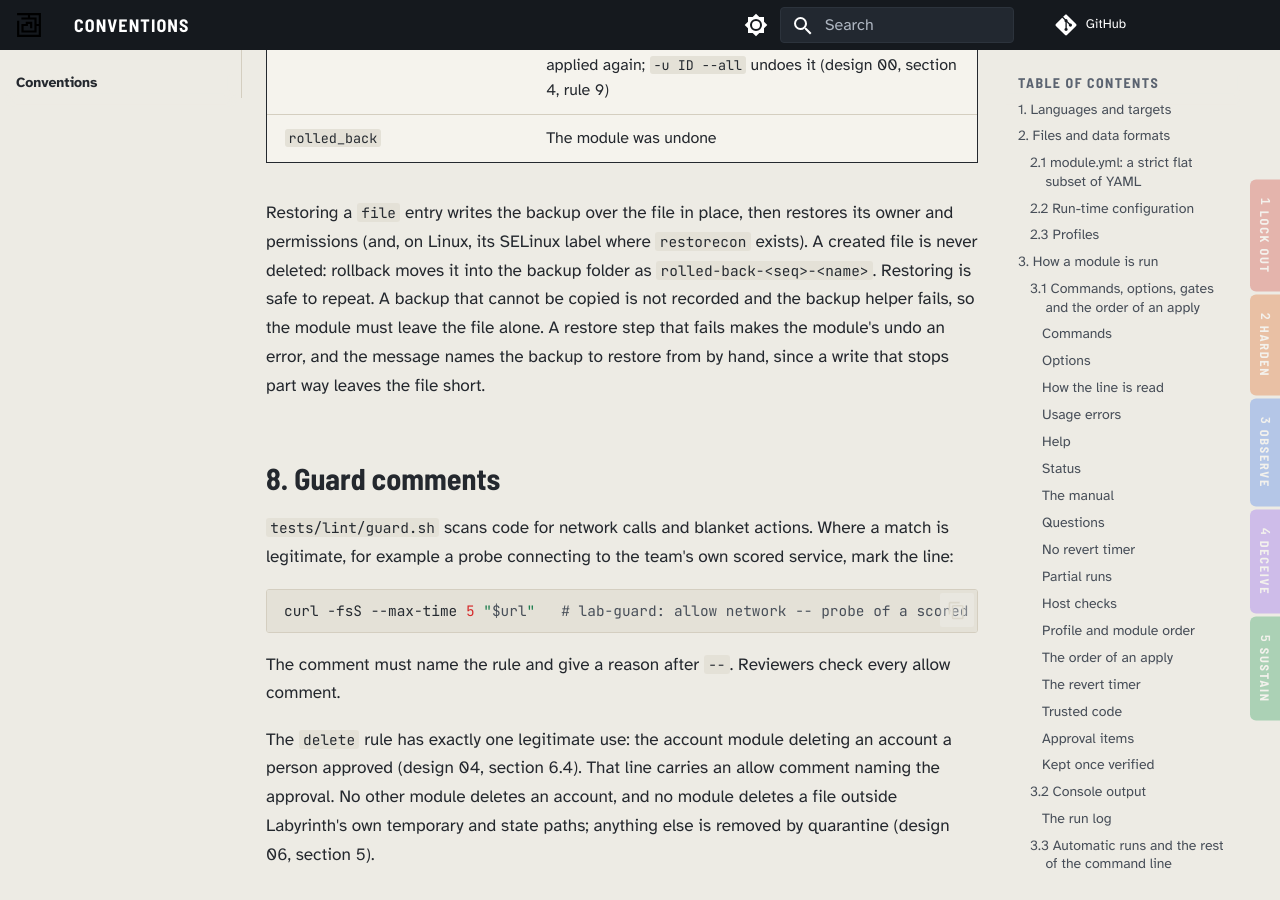
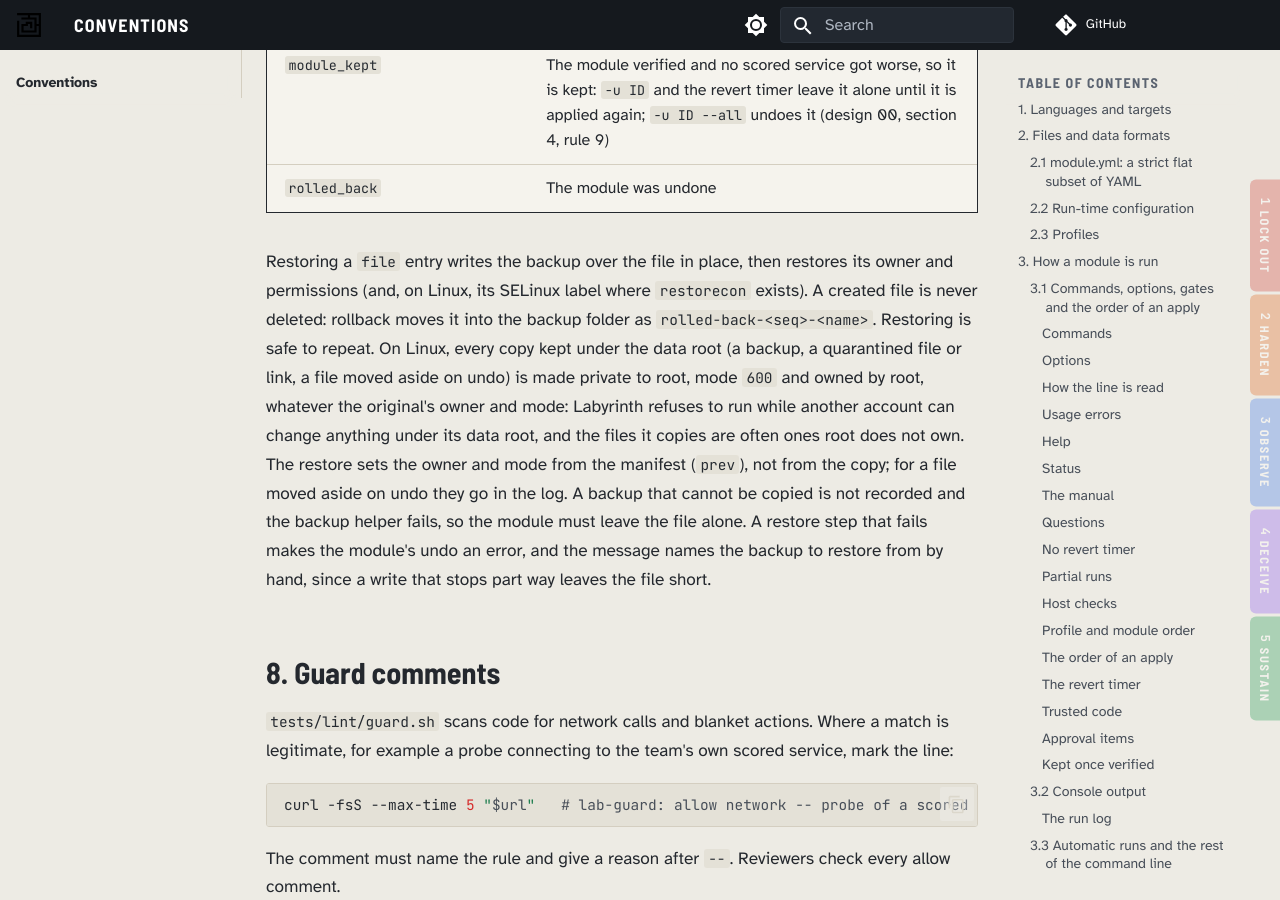
Before and after one commit to dotnetdork/Labyrinth, an MkDocs documentation site: the page built from docs/Conventions.md, in a window 1280 px wide and 900 px high, scrolled down 40660 px. Built offline with MkDocs 1.6.1 and Material for MkDocs 9.7.7, drawn with Linux system fonts in a browser that asks for light colours; comment, search, counter and statistics services are not loaded; some of the changed text lies outside the part shown.

Commit message:
Keep backup and quarantine copies private to root on Linux
Copies under the data root kept the original file's owner and mode, so
the trusted-folder check then refused every command, the revert timer's
undo included. They are now mode 600 and root's; the restore sets the
owner and mode from the manifest.

Part of #165

```diff
--- a/docs/Conventions.md
+++ b/docs/Conventions.md
@@ -551,7 +551,7 @@ The manifest is `<state>/runs/<run>/manifest.jsonl`, one JSON object per line, e
 | `timer_extended` | `laby --extend ID` added one timer length to the run's revert timer (empty `module`); its `note` is `added N minutes; now fires <UTC time>`. Nothing to undo. The warning before the undo (section 3.1) adds no action: it is recorded in the run log only |
 | `run_start`, `breakglass_verified`, `run_kept`, `run_rolled_back` | The run itself (empty `module`). `breakglass_verified` records the operator's confirmation, not a proof; its `note` is the console session found for the account (`console session <id>`), `no console session found`, `console sessions could not be listed`, or `confirmed earlier`. The name stays as it is so older manifests read the same |
 | `apply_start` | A module's `apply` is about to run; `-u ID` undoes every module with one, except one kept once verified (`module_kept`) |
-| `file` | A file is about to change; `backup` holds its copy, `<backup>/<run>/<module>/<seq>-<name>` |
+| `file` | A file is about to change; `backup` holds its copy, `<backup>/<run>/<module>/<seq>-<name>`. On Linux, `prev` holds the file's owner and mode, `<uid>:<gid> <mode>` |
 | `file_created` | A file that did not exist is about to be created |
 | `firewall_snapshot` | The firewall adapter saved the ruleset; `target` is the backend and `backup` the snapshot folder. Rollback restores it (design 01, section 5) |
 | `firewall_allow`, `firewall_default_deny` | The firewall adapter is about to add an allow, or set the inbound default to deny; undone by the snapshot |
@@ -563,7 +563,7 @@ The manifest is `<state>/runs/<run>/manifest.jsonl`, one JSON object per line, e
 | `module_kept` | The module verified and no scored service got worse, so it is kept: `-u ID` and the revert timer leave it alone until it is applied again; `-u ID --all` undoes it (design 00, section 4, rule 9) |
 | `rolled_back` | The module was undone |
 
-Restoring a `file` entry writes the backup over the file in place, then restores its owner and permissions (and, on Linux, its SELinux label where `restorecon` exists). A created file is never deleted: rollback moves it into the backup folder as `rolled-back-<seq>-<name>`. Restoring is safe to repeat. A backup that cannot be copied is not recorded and the backup helper fails, so the module must leave the file alone. A restore step that fails makes the module's undo an error, and the message names the backup to restore from by hand, since a write that stops part way leaves the file short.
+Restoring a `file` entry writes the backup over the file in place, then restores its owner and permissions (and, on Linux, its SELinux label where `restorecon` exists). A created file is never deleted: rollback moves it into the backup folder as `rolled-back-<seq>-<name>`. Restoring is safe to repeat. On Linux, every copy kept under the data root (a backup, a quarantined file or link, a file moved aside on undo) is made private to root, mode `600` and owned by root, whatever the original's owner and mode: Labyrinth refuses to run while another account can change anything under its data root, and the files it copies are often ones root does not own. The restore sets the owner and mode from the manifest (`prev`), not from the copy; for a file moved aside on undo they go in the log. A backup that cannot be copied is not recorded and the backup helper fails, so the module must leave the file alone. A restore step that fails makes the module's undo an error, and the message names the backup to restore from by hand, since a write that stops part way leaves the file short.
 
 ## 8. Guard comments
 
```
Also changed, not shown: 4 other files.
